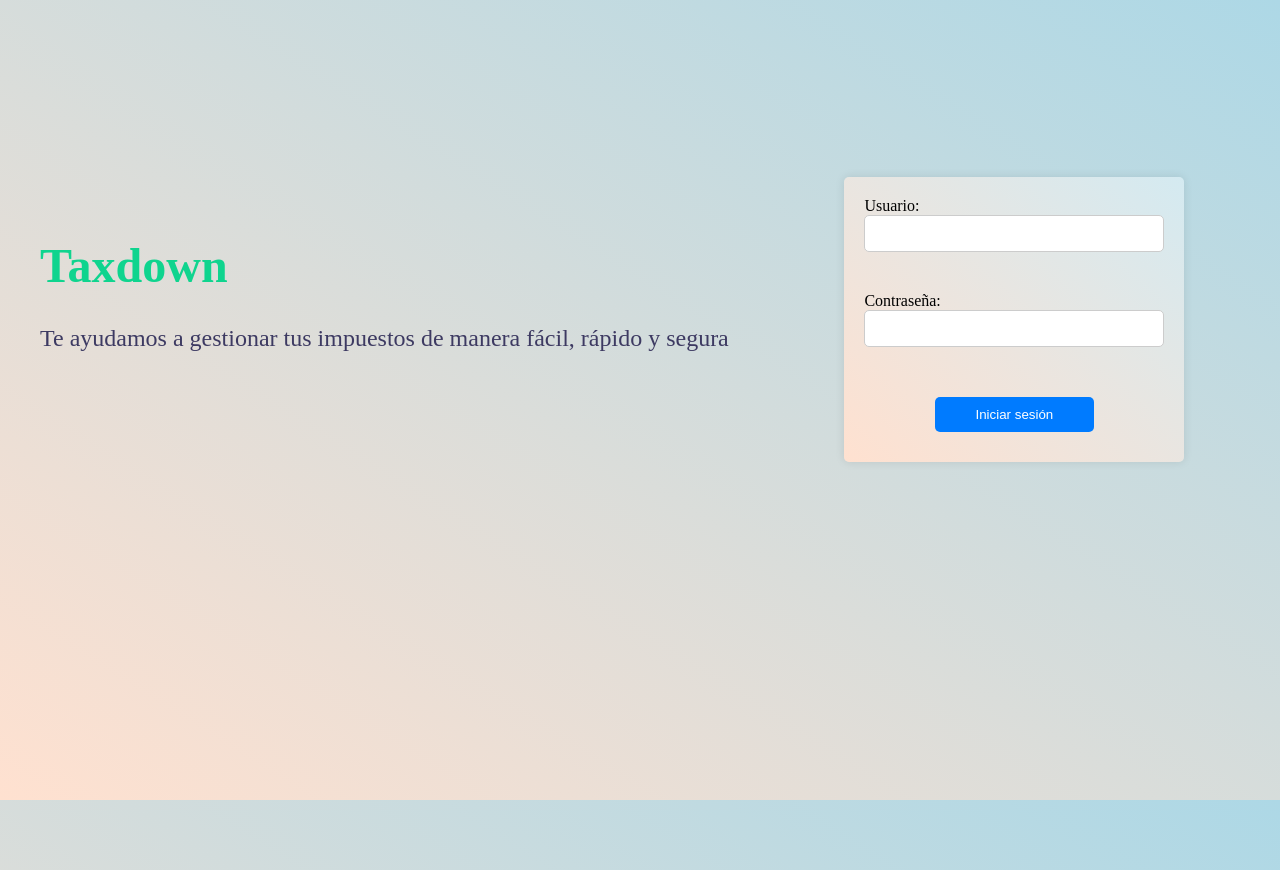
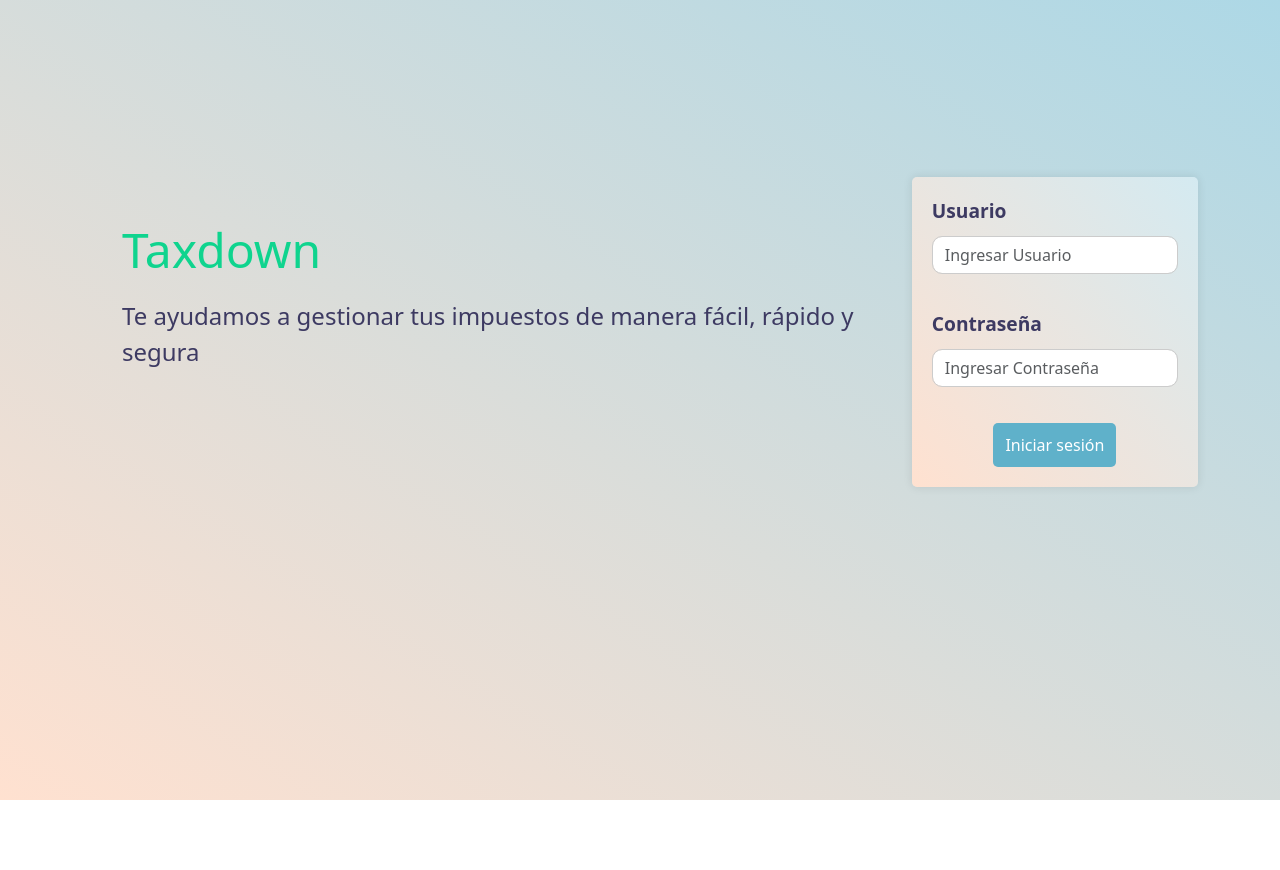
Before and after one commit to Orion696/taxdown-challenge, a React (Create React App) app: page / in a window 1280 px wide. After the commit the page ends 800 px from the top, so only its background shows below. Built offline with nearby package versions, Linux system fonts and the light colour scheme.

Commit message:
Implementacion de react-bootstrap para mejorar experiencia de usuario

```diff
--- a/package.json
+++ b/package.json
@@ -11,8 +11,10 @@
     "@types/react-dom": "^18.2.7",
     "@types/react-redux": "^7.1.25",
     "axios": "^1.4.0",
+    "bootstrap": "^5.3.3",
     "connected-react-router": "^6.9.3",
     "react": "^18.2.0",
+    "react-bootstrap": "^2.10.4",
     "react-dom": "^18.2.0",
     "react-modal": "^3.16.1",
     "react-redux": "^8.1.1",
--- a/src/App.tsx
+++ b/src/App.tsx
@@ -6,6 +6,8 @@ import Dashboard from "./components/Dashboard/Dashboard";
 import TaxForm from "./components/TaxForm/TaxForm";
 import TaxSubmissions from "./components/TaxSubmissions/TaxSubmissions";
 import { RootState } from "./store/reducer";
+import 'bootstrap/dist/css/bootstrap.min.css';
+
 
 const App: React.FC = () => {
   const { username } = useSelector((state: RootState) => state);
--- a/src/components/LoginForm/LoginForm.css
+++ b/src/components/LoginForm/LoginForm.css
@@ -31,10 +31,6 @@ body {
 }
 
 .login-form {
-    display: flex;
-    flex-direction: column;
-    align-items: center;
-    justify-content: center;
   width: 300px;
   margin: 50px auto;
   padding: 20px;
@@ -44,38 +40,48 @@ body {
   margin-top: 107px;
 }
 
-  .login-form label,
-  .login-form input {
-    margin: 0;
-    padding: 0;
-    box-sizing: border-box;
+.login-form .form-label {
+  margin-bottom: 10px;
+  font-size: 1.2rem;
 }
 
-  .login-form label {
-    display: block;
+.login-form .form-control {
   width: 100%;
-    margin-bottom: 10px;
+  border-radius: 10px;
+  border: 1px solid #ccc;
+  font-size: 1rem;
 }
 
-  .login-form input {
-    width: 100%;
-    padding: 10px;
-    margin-bottom: 10px;
-    border-radius: 5px;
-    border: 1px solid #ccc;
+.login-form .form-group {
+  margin-bottom: 20px;
 }
 
-  .login-form button {
-    width: 53%;
-    margin: 10px auto;
+.login-form .btn {
+  width: 50%;
   padding: 10px;
   border-radius: 5px;
   border: none;
   color: #fff;
-    background-color: #007bff;
+  background-color: #5fb1ca;
+  font-size: 1rem;
+  transition: background-color 0.5s ease;
+  margin: 0 auto;
   display: block;
 }
 
-  .login-form button:hover {
-    background-color: #0056b3;
+.login-form .btn:hover {
+  background-color: #0fd48e;
 }
+
+.spinner-overlay {
+  position: fixed;
+  top: 0;
+  left: 0;
+  width: 100%;
+  height: 100%;
+  background: rgba(0, 0, 0, 0.5);
+  display: flex;
+  justify-content: center;
+  align-items: center;
+  z-index: 9999;
+}
--- a/src/components/LoginForm/LoginForm.tsx
+++ b/src/components/LoginForm/LoginForm.tsx
@@ -2,6 +2,7 @@ import React, { useState } from 'react';
 import { useDispatch, useSelector } from 'react-redux';
 import { loginRequest } from '../../store/actions';
 import { RootState } from '../../store/reducer';
+import { Form, Button, Alert, Spinner } from 'react-bootstrap';
 import './LoginForm.css';
 
 const LoginForm: React.FC = () => {
@@ -32,19 +33,38 @@ const LoginForm: React.FC = () => {
         <h1 className="taxdown-title">Taxdown</h1>
         <p className="taxdown-text">Te ayudamos a gestionar tus impuestos de manera fácil, rápido y segura</p>
       </div>
-      <form className="login-form" onSubmit={handleSubmit}>
-        <label>
-          Usuario:
-          <input type="text" value={username} onChange={e => setUsername(e.target.value)} />
-        </label>
-        <label>
-          Contraseña:
-          <input type="password" value={password} onChange={e => setPassword(e.target.value)} />
-        </label>
-        {isLoading && <div>Loading...</div>}
-        {error && <div>Error: {error}</div>}
-        <button type="submit">Iniciar sesión</button>
-      </form>
+      <Form className="login-form" onSubmit={handleSubmit}>
+        <Form.Group className="mb-3" controlId="formBasicUsername">
+          <Form.Label>Usuario</Form.Label>
+          <Form.Control
+            type="text"
+            placeholder="Ingresar Usuario"
+            value={username}
+            onChange={e => setUsername(e.target.value)}
+          />
+        </Form.Group>
+
+        <Form.Group className="mb-3" controlId="formBasicPassword">
+          <Form.Label>Contraseña</Form.Label>
+          <Form.Control
+            type="password"
+            placeholder="Ingresar Contraseña"
+            value={password}
+            onChange={e => setPassword(e.target.value)}
+          />
+        </Form.Group>
+
+        {error && <Alert variant="danger">Error: {error}</Alert>}
+
+        <Button variant="primary" type="submit">
+          Iniciar sesión
+        </Button>
+      </Form>
+      {isLoading && (
+        <div className="spinner-overlay">
+          <Spinner animation="border" variant="light" />
+        </div>
+      )}
     </div>
   );
 };
```
Also changed, not shown: 1 other file (tests, documents, lock files or other folders). Lines whose indentation alone changed are shown as unchanged.
